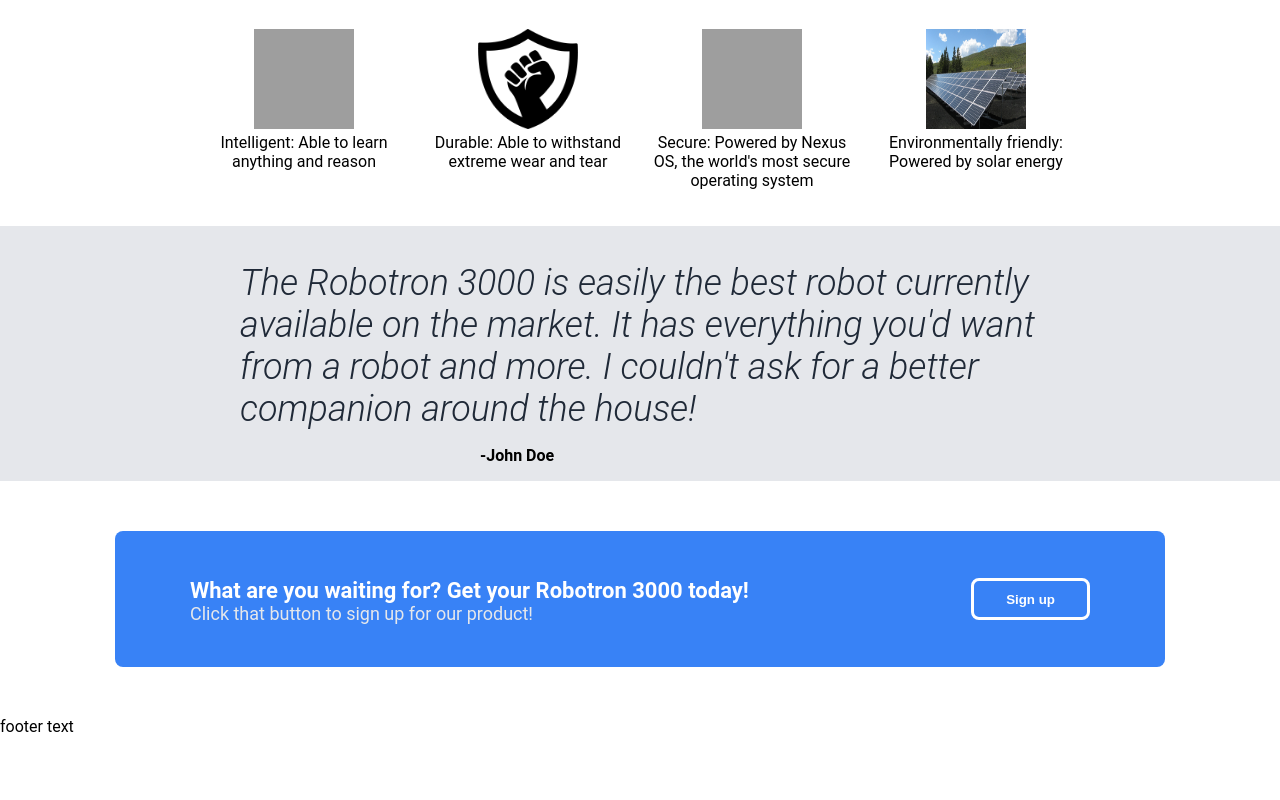
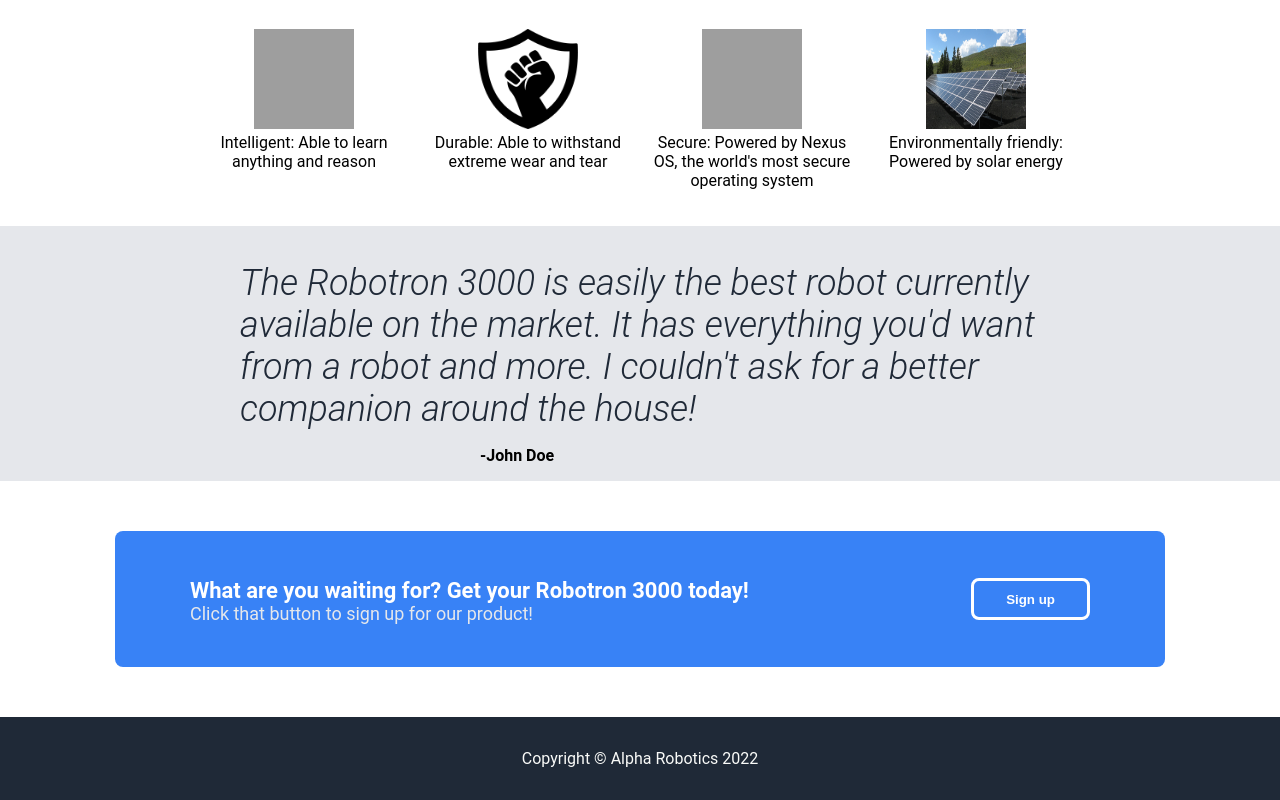
Before and after one commit to kquach2/odin-landing-page, a plain HTML site: page index.html in a window 1280 px wide. Shown: the part 382-1182 px from the top of the page. Before the commit the page ends 1118 px from the top, so only its background shows below. Drawn offline with Linux system fonts and the light colour scheme; grey boxes are pictures that could not be loaded.

Commit message:
Footer done

```diff
--- a/index.html
+++ b/index.html
@@ -62,7 +62,7 @@
 
         </div>
         <div id = "footer">
-            footer text
+            Copyright &copy; Alpha Robotics 2022
         </div>
     </body>
 </html>
--- a/style.css
+++ b/style.css
@@ -3,7 +3,7 @@ body {
     font-family: 'Roboto',sans-serif;
 }
 
-#top {
+#top, #footer {
     display: flex;
     flex-direction: column;
     background-color: #1F2937;
@@ -154,3 +154,9 @@ a, #subtext, #signup-text {
     font-weight: normal;
     margin-top: 0px;
 }
+
+#footer {
+    flex-direction: row;
+    color: #F9FAF8;
+    padding: 32px;
+}
```
